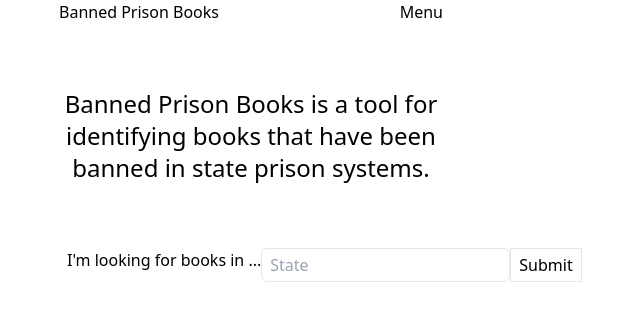
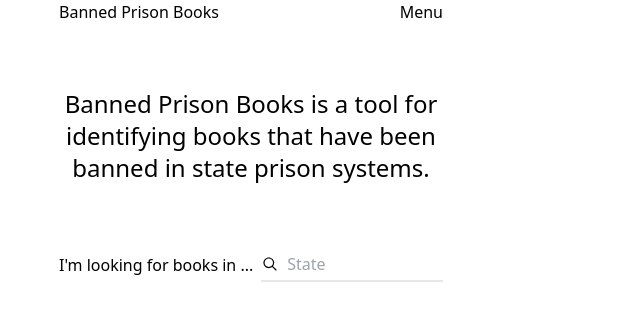
Before and after one commit to tespin/banned-prison-book-api, a Next.js app: page / in a window 1280 px wide. Shown: the top 320 px of the page, without its empty margins (389-1029 px from the left). Built offline with nearby package versions, Linux system fonts and the light colour scheme; no server answers.

Commit message:
fixL noodle soup

```diff
--- a/components/SearchBar.tsx
+++ b/components/SearchBar.tsx
@@ -103,12 +103,14 @@ const SearchBar = () => {
   return (
     <Flex className='xs:justify-between mt-16 text-base'>
       <Flex className='flex-col'>
-        <Flex className='flex-auto min-w-0 relative ml-2'>
-          <form className='relative flex' autoComplete='off' onSubmit={handleSubmit}>
-            <label className='text-left  shrink-0' htmlFor='search'>I'm looking for books in ...</label>
-            <Flex className='relative'>
-              <input className='px-2 py-1 border rounded-md' value={state.query} onChange={handleQuery} type='text' placeholder='State' id='search' />
-              <button className='border px-2 py-1' type='submit'>Submit</button>
+        <Flex className='flex-auto min-w-0 relative'>
+          <form className='relative flex items-center' autoComplete='off' onSubmit={handleSubmit}>
+            <label className='text-left shrink-0' htmlFor='search'>I'm looking for books in ...</label>
+            <Flex className='relative ml-2 border-b-2'>
+              <button className='' type='submit'>
+                <svg width="18" height="18" viewBox="0 0 15 15" fill="none" xmlns="http://www.w3.org/2000/svg"><path d="M10 6.5C10 8.433 8.433 10 6.5 10C4.567 10 3 8.433 3 6.5C3 4.567 4.567 3 6.5 3C8.433 3 10 4.567 10 6.5ZM9.30884 10.0159C8.53901 10.6318 7.56251 11 6.5 11C4.01472 11 2 8.98528 2 6.5C2 4.01472 4.01472 2 6.5 2C8.98528 2 11 4.01472 11 6.5C11 7.56251 10.6318 8.53901 10.0159 9.30884L12.8536 12.1464C13.0488 12.3417 13.0488 12.6583 12.8536 12.8536C12.6583 13.0488 12.3417 13.0488 12.1464 12.8536L9.30884 10.0159Z" fill="currentColor" fill-rule="evenodd" clip-rule="evenodd"></path></svg>
+              </button>
+              <input className='px-2 py-1 w-full' value={state.query} onChange={handleQuery} type='text' placeholder='State' id='search' />
               {state.showSuggestions &&
                 <AutocompleteResults className='mt-2 py-2 border absolute top-8 rounded-md text-left w-full bg-white' onClick={handleClick} suggestions={state.suggestions} />
               }
```
